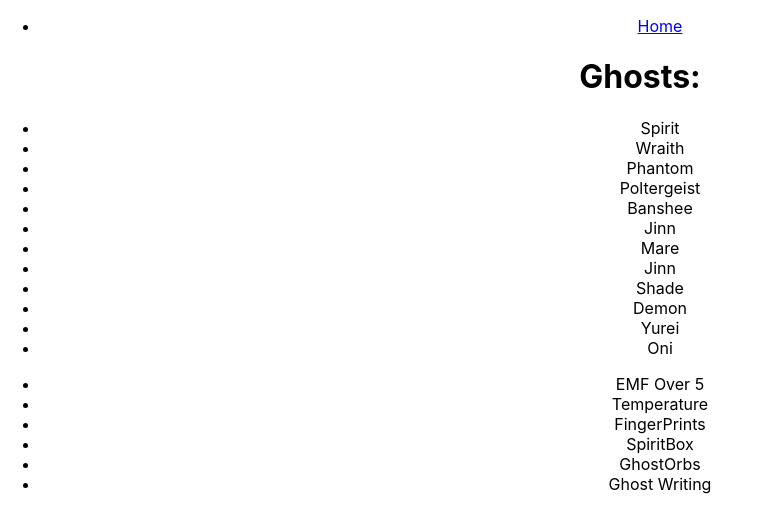
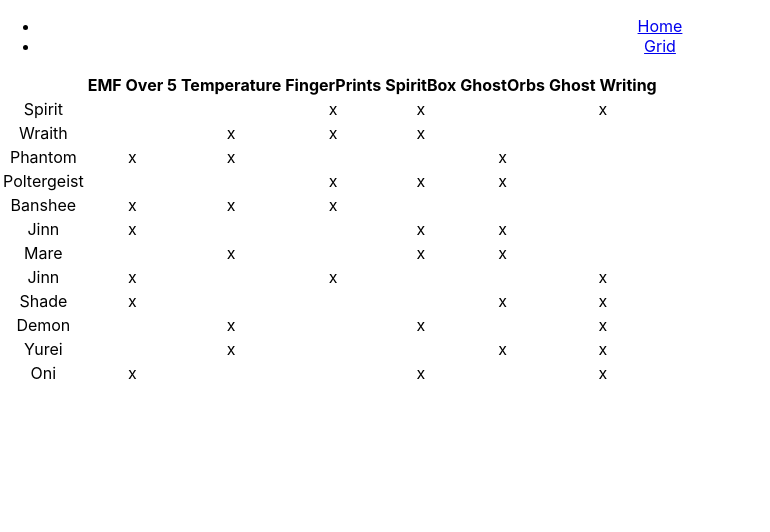
Before and after one commit to lebull/PhasmophobiaQuickGrid, a React (Create React App) app: page /grid in a window 1280 px wide. Shown: the top 532 px of the page, without its empty margins (0-770 px from the left). Built offline with nearby package versions, Linux system fonts and the light colour scheme.

Commit message:
Grid is working

```diff
--- a/src/App.tsx
+++ b/src/App.tsx
@@ -3,6 +3,7 @@ import './App.css';
 
 import { Ghost } from "./pages/Ghost";
 import { Home } from "./pages/Home";
+import { Grid } from "./pages/Grid";
 
 import {
   BrowserRouter as Router,
@@ -21,11 +22,17 @@ function App() {
             <li>
               <Link to="/">Home</Link>
             </li>
+            <li>
+              <Link to="/grid">Grid</Link>
+            </li>
           </ul>
 
           <Switch>
             <Route path="/ghost/:name">
               <Ghost />
+            </Route>
+            <Route path="/grid">
+              <Grid />
             </Route>
             <Route path="/">
               <Home />
--- a/src/data/adhoc.ts
+++ b/src/data/adhoc.ts
@@ -19,7 +19,6 @@ export interface ITestType {
 export interface IItemType {
     name: string,
 }
-
 
 export const TestTypes  = {
     EMF: <ITestType> {
@@ -60,89 +59,89 @@ export const ItemTypes = {
     },
 }
 
-export const GhostTypes = {
-    Spirit : <IGhostType> {
+export const GhostTypes = [
+    <IGhostType> {
         name: "Spirit",
         description: `A Spirit is the most common type of ghost in Phasmophobia. This doesn’t mean it isn’t a handful, however. Players should find Spirits at the sites of their unexplained deaths.`,
         testTypes: [TestTypes.SpiritBox, TestTypes.Fingerprints, TestTypes.GhostWriting],
         strengths: [],
         weaknesses: [ItemTypes.SmudgeSticks],
     },
-    Wraith : <IGhostType> {
+    <IGhostType> {
         name: "Wraith",
         description: `A Wraith can fly, meaning you cannot track them with footsteps. Wraiths can travel through walls, too. Have some Salt on you to help with a Wraith attack; Wraiths don’t love Salt.`,
         testTypes: [TestTypes.Fingerprints, TestTypes.Temperature, TestTypes.SpiritBox],
         strengths: ["Cannot be tracked by footsteps"],
         weaknesses: [ItemTypes.Salt],
     },
-    Phantom : <IGhostType> {
+    <IGhostType> {
         name: "Phantom",
         description: `Phantoms can possess the living, commonly summoned by an Ouija Board, instilling fear into anyone nearby. Remember to not look directly at a Phantom and set up your camera to take a photo (this will make it temporarily disappear).`,
         testTypes: [TestTypes.EMF, TestTypes.GhostOrbs, TestTypes.Temperature],
         strengths: ["Simply looking at a Phantom will dramatically lower your sanity"],
         weaknesses: ["Photographing a Phantom"],
     },
-    Poltergeist : <IGhostType> {
+    <IGhostType> {
         name: "Poltergeist",
         description: `Poltergeists can throw objects and generally cause a ruckus. Get one in an empty room, however, and they are a lot easier to deal with. Spirit Boxes, Fingerprints, and Ghost Orbs are evidence of a Poltergeist.`,
         testTypes: [TestTypes.SpiritBox, TestTypes.Fingerprints, TestTypes.GhostOrbs],
         strengths: ["Can throw many different objects at once"],
         weaknesses: ["Empty rooms"],
     },
-    Banshee : <IGhostType> {
+    <IGhostType> {
         name: "Banshee",
         description: `A stalker of its individually chosen prey, a Crucifix nearby a Banshee will make it less aggressive.`,
         testTypes: [TestTypes.EMF, TestTypes.Fingerprints, TestTypes.Temperature],
         strengths: ["Target one player at a time"],
         weaknesses: ["Fear of the Crucifix"],
     },
-    Jinn : <IGhostType> {
+    <IGhostType> {
         name: "Jinn",
         description: `Fast, territorial ghosts.`,
         testTypes: [TestTypes.SpiritBox, TestTypes.GhostOrbs, TestTypes.EMF],
         strengths: ["Jinns are faster when players are far away from them"],
         weaknesses: ["Turn off the location’s power source to stop a Jinn from using its ability"],
     },
-    Mare : <IGhostType> {
+    <IGhostType> {
         name: "Mare",
         description: `Make sure you turn the lights on as this ghost is stronger in the dark.`,
         testTypes: [TestTypes.SpiritBox, TestTypes.GhostOrbs, TestTypes.Temperature],
         strengths: ["Increased chance of attacking in the dark"],
         weaknesses: ["Light sources (turn the lights on, use torches, etc…)"],
     },
-    Revenant : <IGhostType> {
+    <IGhostType> {
         name: "Jinn",
         description: `A slow, violent ghost that picks up tremendous speed when hunting its prey. Remember to hide.`,
         testTypes: [TestTypes.EMF, TestTypes.Fingerprints, TestTypes.GhostWriting],
         strengths: ["When hunting a victim, it is quick, faster than anything"],
         weaknesses: ["Turn off the location’s power source to stop a Jinn from using its ability"],
     },
-    Shade : <IGhostType> {
+    <IGhostType> {
         name: "Shade",
         description: `A shy ghost, make sure to travel in a group.`,
         testTypes: [TestTypes.EMF, TestTypes.GhostOrbs, TestTypes.GhostWriting],
         strengths: ["Shyness makes it hard to find"],
         weaknesses: ["If there are multiple players nearby, a Shade will not enter into hunting mode"],
     },
-    Demon : <IGhostType> {
+    <IGhostType> {
         name: "Demon",
         description: `Demons are the most aggressive ghost.`,
         testTypes: [TestTypes.SpiritBox, TestTypes.GhostWriting, TestTypes.Temperature],
         strengths: ["Demons attack more than any other ghost type"],
         weaknesses: ["Ask Demons successful questions on the Ouija Board. This won’t lower a player’s sanity"],
     },
-    Yurei : <IGhostType> {
+    <IGhostType> {
         name: "Yurei",
         description: `Yureis have a big effect on your sanity.`,
         testTypes: [TestTypes.GhostOrbs, TestTypes.GhostWriting, TestTypes.Temperature],
         strengths: ["Strong effect on a player’s sanity"],
         weaknesses: ["Smudge the room of a Yurei to stop it wandering around the location for a long time"],
     },
-    Oni : <IGhostType> {
+    <IGhostType> {
         name: "Oni",
         description: `Another strong ghost that is more active when more players are around it.`,
         testTypes: [TestTypes.EMF, TestTypes.SpiritBox, TestTypes.GhostWriting],
         strengths: ["More active when players are nearby", "Can move objects at great speed"],
         weaknesses: ["More active players will make an Oni easier to find and identify"],
     },
-};
+];
--- /dev/null
+++ b/src/pages/Grid.tsx
@@ -0,0 +1,65 @@
+import React, { useState } from "react";
+import { GhostTypes, ITestType, TestTypes } from "../data/adhoc";
+
+export const Grid = () => {
+
+    const [state, setState] = useState({
+        activeEvidence: Array<ITestType>()
+    });
+
+    const selectEvidence = (testType: ITestType) => {
+        if(state.activeEvidence.find(evidenceName => evidenceName === testType)){
+            setState({
+                activeEvidence: state.activeEvidence.filter(evidenceName => evidenceName !== testType)
+            });
+        } else {
+            if(state.activeEvidence.length < 3){
+                setState({
+                    activeEvidence: [...state.activeEvidence, testType]
+                });
+            }
+        }
+    }
+
+    let possibleGhosts = GhostTypes.filter((ghostType) => {
+        if(!state.activeEvidence){
+            return true;
+        }
+
+        //TODO: Reduce this shit please
+
+        let remainingTests =  3 - state.activeEvidence.length;
+
+        ghostType.testTypes.forEach(testType => {
+            if(!state.activeEvidence.find( activeEvidenceTestType => activeEvidenceTestType === testType )){
+                remainingTests--;
+            }
+        });
+
+        return (remainingTests >= 0);
+    });
+
+    return <div>
+        <ul>
+            { state.activeEvidence.map(testType => <li onClick={()=>selectEvidence(testType)}>{testType.name}</li>) }
+        </ul>
+        <table>
+            <thead>
+                <th></th>
+                { Object.entries(TestTypes).map(([key, testType]) => <th key={key} onClick={()=>selectEvidence(testType)}>{testType.name}</th>) }
+            </thead>
+            {Object.entries(possibleGhosts).map(([key, ghostType]) => {
+                return(
+                    <tr>
+                        <td key={key}>{ghostType.name}</td>
+                        { Object.entries(TestTypes).map(([innerKey, testType]) => <td key={`${key}-${innerKey}`}>
+                            { ghostType.testTypes.find((ghostTestType) => testType === ghostTestType ) ? "x" : ""}
+                        </td>) }
+                    </tr>
+                )
+            })}
+        </table>
+    </div>
+
+
+}
--- a/src/pages/Home.tsx
+++ b/src/pages/Home.tsx
@@ -1,36 +1,19 @@
 import React from "react";
 import { GhostTypes, TestTypes } from "../data/adhoc";
-import { useAppState } from "../AppContext";
 
 export const Home = () => {
-
-    const { state, setState } = useAppState()!;
-
-    //TODO:  I think this is where a reduce comes into play
-    const addEvidenceType = (testType: string) => {
-        if(state.activeEvidence) {
-            setState({
-                activeEvidence: [testType, ...state.activeEvidence]
-            });
-        } else {
-            setState({
-                activeEvidence: [testType]
-            });
-        }
-    }
 
     return <div>
         <h1>Ghosts:</h1>
         <ul>
-            { Object.entries(GhostTypes).map(([key, ghostType]) => {
-                return (<li key={key}>{ghostType.name}</li>)
+            { GhostTypes.map(ghostType => {
+                return (<li key={ghostType.name}>{ghostType.name}</li>)
             })}
          </ul>
          <ul>
             { Object.entries(TestTypes).map(([key, testType]) => {
                 return (
-                    <li key={key} onClick={(e) => { addEvidenceType(testType.name) }}>
-                        { state?.activeEvidence?.find(evidence => evidence === testType.name) ? <span>*</span> : null }
+                    <li key={key}>
                         { testType.name }
                     </li>
                 )
```
